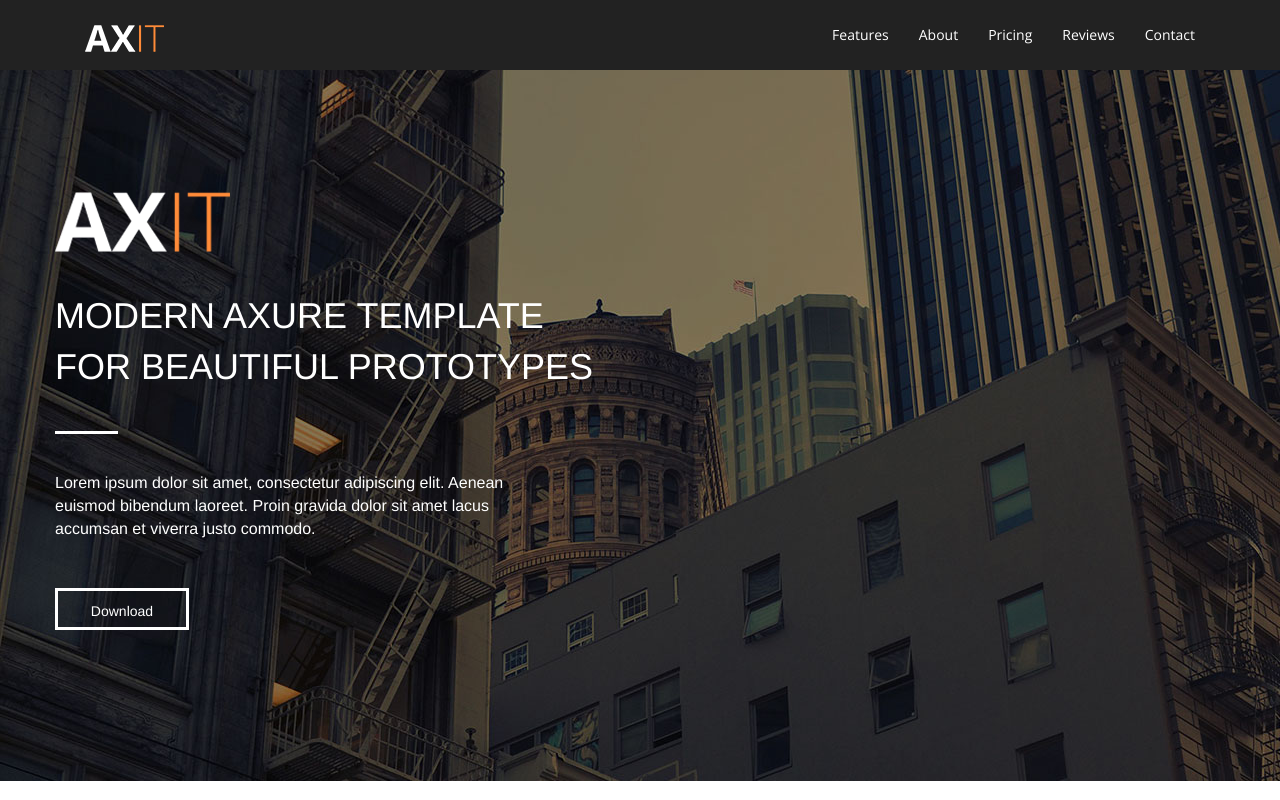
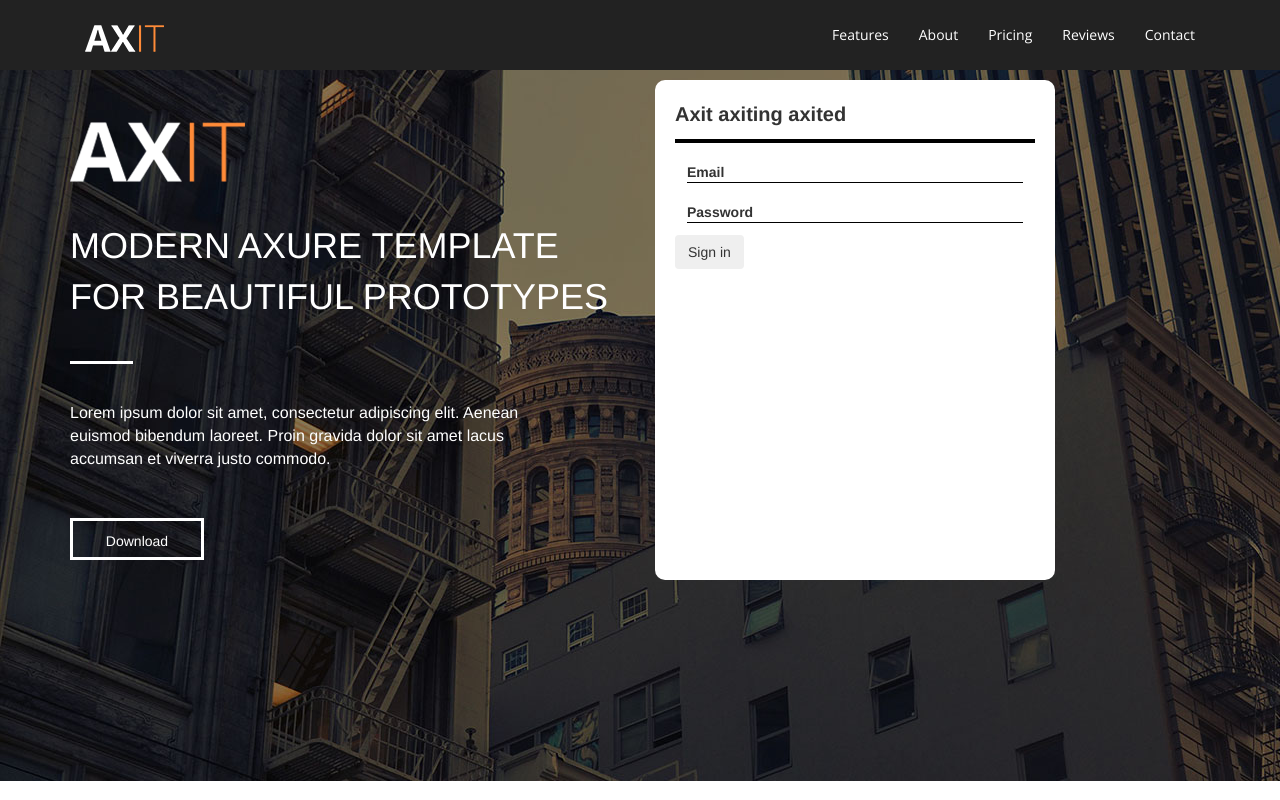
Before and after one commit to NickUsov/HTML_Bootstrap, a plain HTML site: page index.html in a window 1280 px wide. Drawn offline with nearby package versions, Linux system fonts and the light colour scheme.

Commit message:
add form

```diff
--- a/css/main.css
+++ b/css/main.css
@@ -29,7 +29,7 @@
     font-size: 16px;
 }
 .home__info_block {
-    padding-top: 112px;
+    padding-top: 42px;
 }
 .home__button {
     width: 134px;
@@ -49,3 +49,27 @@
     background-color: #ffffff;
     margin: 38px 0;
 }
+.home__form_block {
+    width: 400px;
+    height: 500px;
+    background-color: #ffffff;
+    border-radius: 10px;
+    padding: 20px;
+}
+.border-group {
+    display: flex;
+    flex-flow: row;
+    border-bottom: 1px solid #000000;
+    margin: 12px;
+}
+.input {
+    border: none;
+}
+.home__separator {
+    height: 4px;
+    background-color: #000000;
+}
+.home__paragraph {
+    font-size: 20px;
+    font-weight: bold;
+}
--- a/index.html
+++ b/index.html
@@ -40,7 +40,7 @@
     <div class="home">
         <div class="container">
             <div class="row">
-                <div class="column-md-8">
+                <div class="column-md-6 col-lg-6">
                     <div class="home__info_block">
                         <img src="images/Logo2.png" alt="logo" class="home__logo">
                         <p class="home__info_paragraph">
@@ -57,9 +57,32 @@
                         </button>
                     </div>
                 </div>
-                <div class="column-md-4">
+                <div class="column-md-6 col-lg-6">
                     <div class="home__form_block">
-
+                        <p class="home__paragraph">
+                            Axit axiting axited
+                        </p>
+                        <div class="home__separator">
+                        </div>
+                        <form class="form-horizontal">
+                            <div class="control-group border-group">
+                                    <label class="control-label" for="inputEmail">Email</label>
+                                    <div class="controls">
+                                        <input type="text" id="inputEmail" class="input">
+                                    </div>
+                            </div>
+                            <div class="control-group border-group">
+                                <label class="control-label" for="inputPassword">Password</label>
+                                <div class="controls">
+                                    <input type="password" id="inputPassword" class="input">
+                                </div>
+                            </div>
+                            <div class="control-group">
+                                <div class="controls">
+                                    <button type="submit" class="btn">Sign in</button>
+                                </div>
+                            </div>
+                        </form>
                     </div>
                 </div>
             </div>
```
